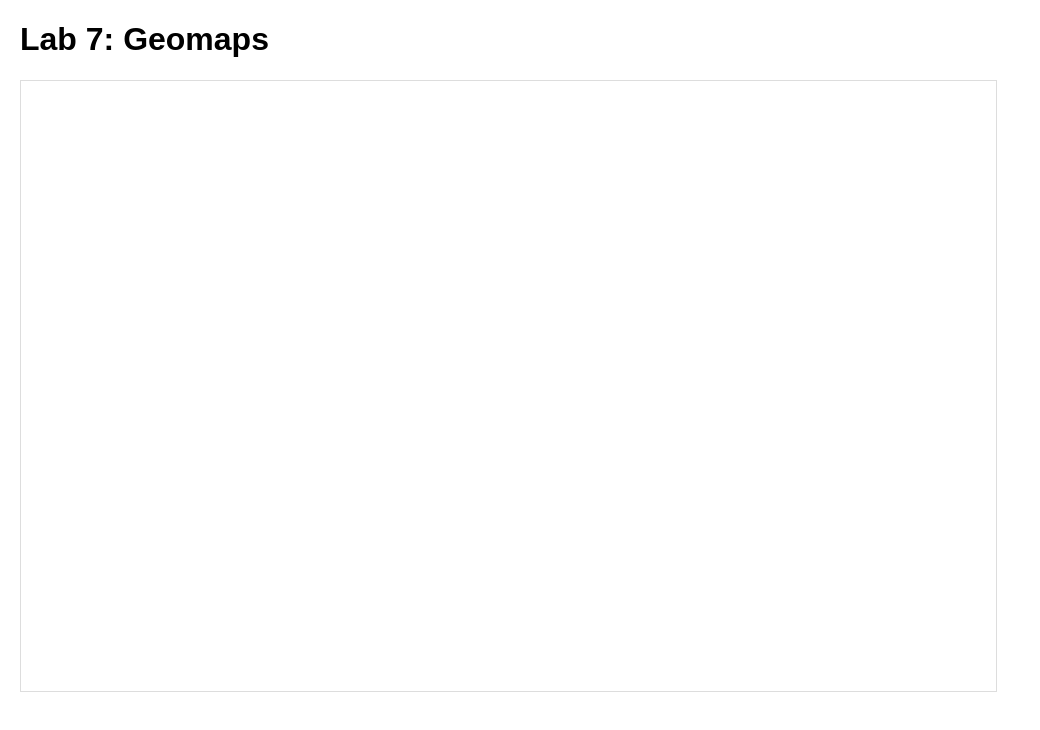
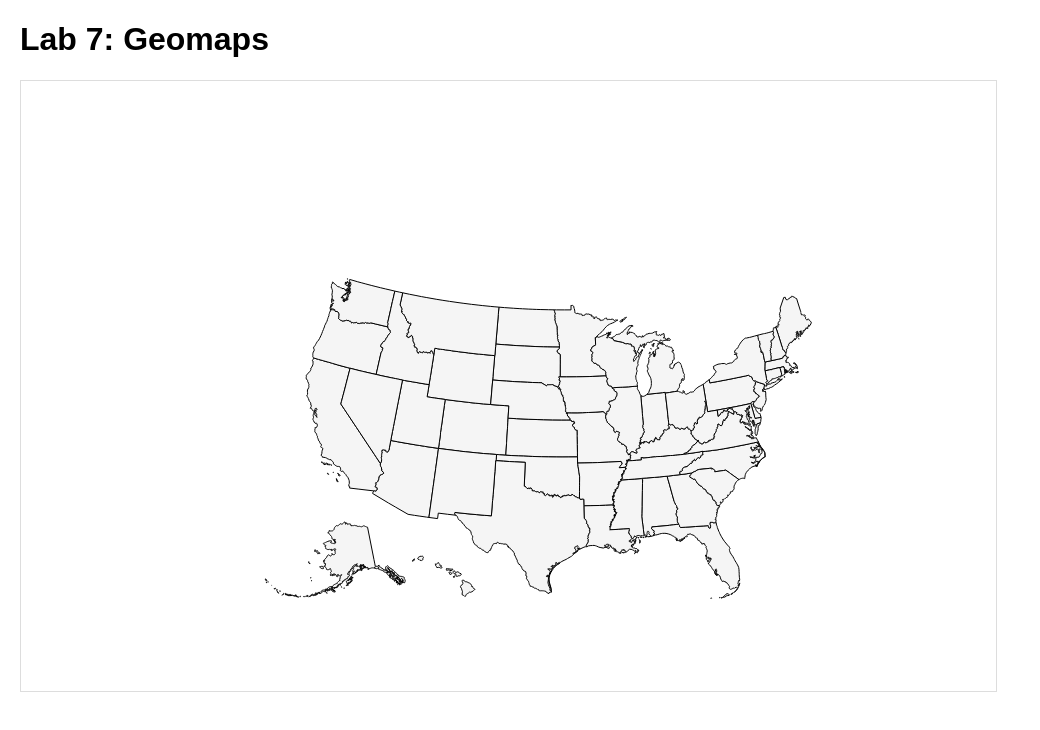
Before and after one commit to yvs10/cis3755-lab7-geomap, a plain HTML site: page index.html in a window 1280 px wide. Shown: the whole page, without its empty margins (0-1040 px from the left). Drawn offline with nearby package versions, Linux system fonts and the light colour scheme.

Commit message:
Complete Activity 1 US geomap

```diff
--- a/geomap.js
+++ b/geomap.js
@@ -1,2 +1,22 @@
 // Lab 7: Geomaps
 // Follow the lab instructions. Start with Activity 1.1: load ./topo.json with d3.json().
+
+ //read in our json file
+ d3.json("./topo.json").then((data) => {
+    const topo = topojson.feature(data, data.objects.states);
+    console.log(topo);
+
+    var projection = d3.geoAlbersUsa().scale(700).translate([487.5, 305]);
+    var path = d3.geoPath(projection);
+    const svg = d3.select("#geomap").append('g').attr('transform', 'translate(50,50)');
+
+    svg.append("g")
+        .selectAll("path")
+        .data(topo.features)
+        .join("path")
+        .attr("d", path)
+        .attr("fill", 'whitesmoke')
+        .attr("stroke", "black")
+        .attr("stroke-width", "1px");
+
+ })
--- a/index.html
+++ b/index.html
@@ -13,7 +13,7 @@
   <svg id="geomap" width="975" height="610"></svg>
 
   <script src="https://d3js.org/d3.v7.min.js"></script>
-  <!-- Activity 1.1: add the TopoJSON library here, BEFORE geomap.js -->
+  <script src="https://unpkg.com/topojson@3"></script>
   <script src="geomap.js"></script>
 </body>
 </html>
```
